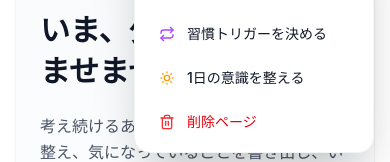
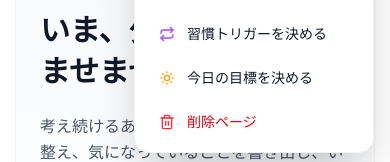
Before and after one commit to atsushimemet/small-learning, a React (Vite) app: page /reset in a window 390 px wide. Both pictures are taken after a click on the button "メニューを開く". Shown: the part 145-307 px from the top of the page. Built offline with nearby package versions, Linux system fonts and the light colour scheme; no server answers.

Commit message:
update: entry label in hamburger menu

```diff
--- a/src/app/components/HamburgerMenu.tsx
+++ b/src/app/components/HamburgerMenu.tsx
@@ -73,7 +73,7 @@ export function HamburgerMenu() {
                         className="flex items-center gap-3 rounded-xl px-3 py-2 text-sm text-gray-700 transition hover:bg-gray-50"
                     >
                         <SunMedium className="size-4 text-amber-500" />
-                        <span className="font-medium text-gray-900">1日の意識を整える</span>
+                        <span className="font-medium text-gray-900">今日の目標を決める</span>
                     </Link>
                     <Link
                         to="/delete"
```
